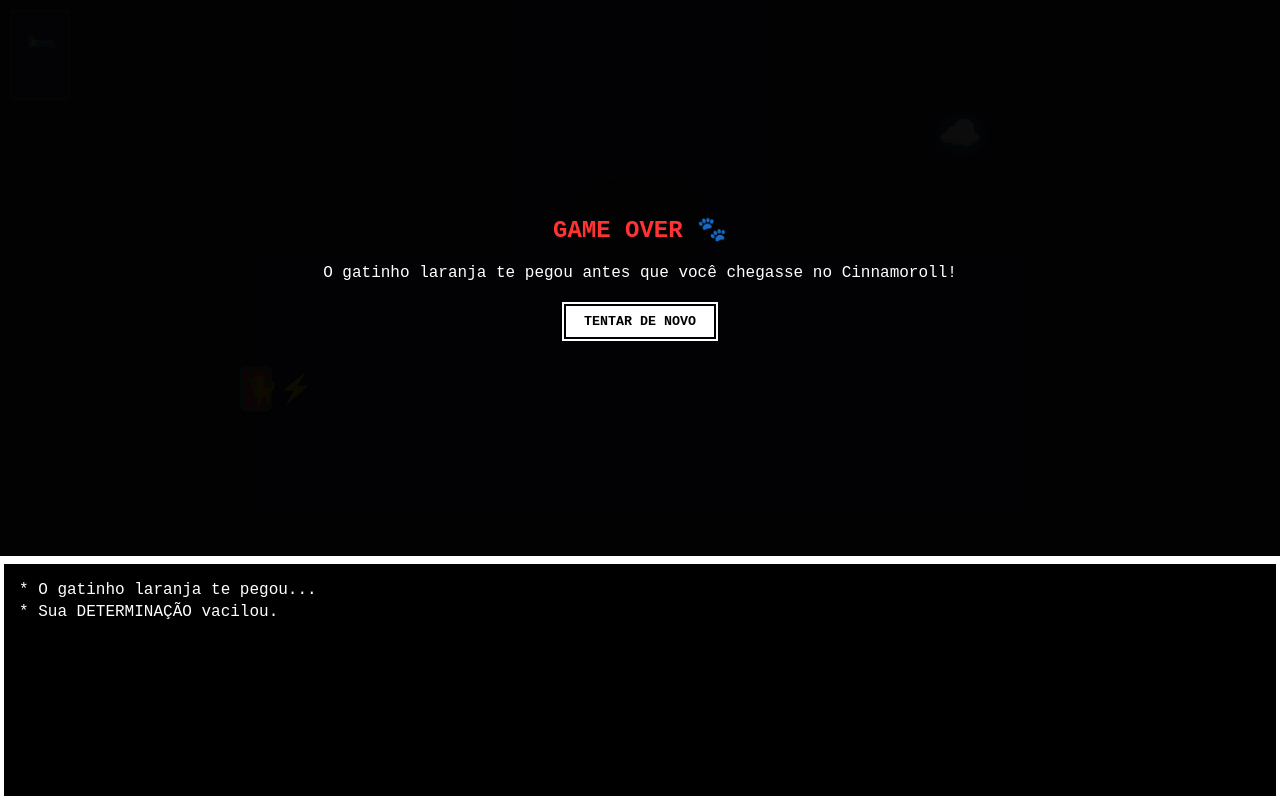
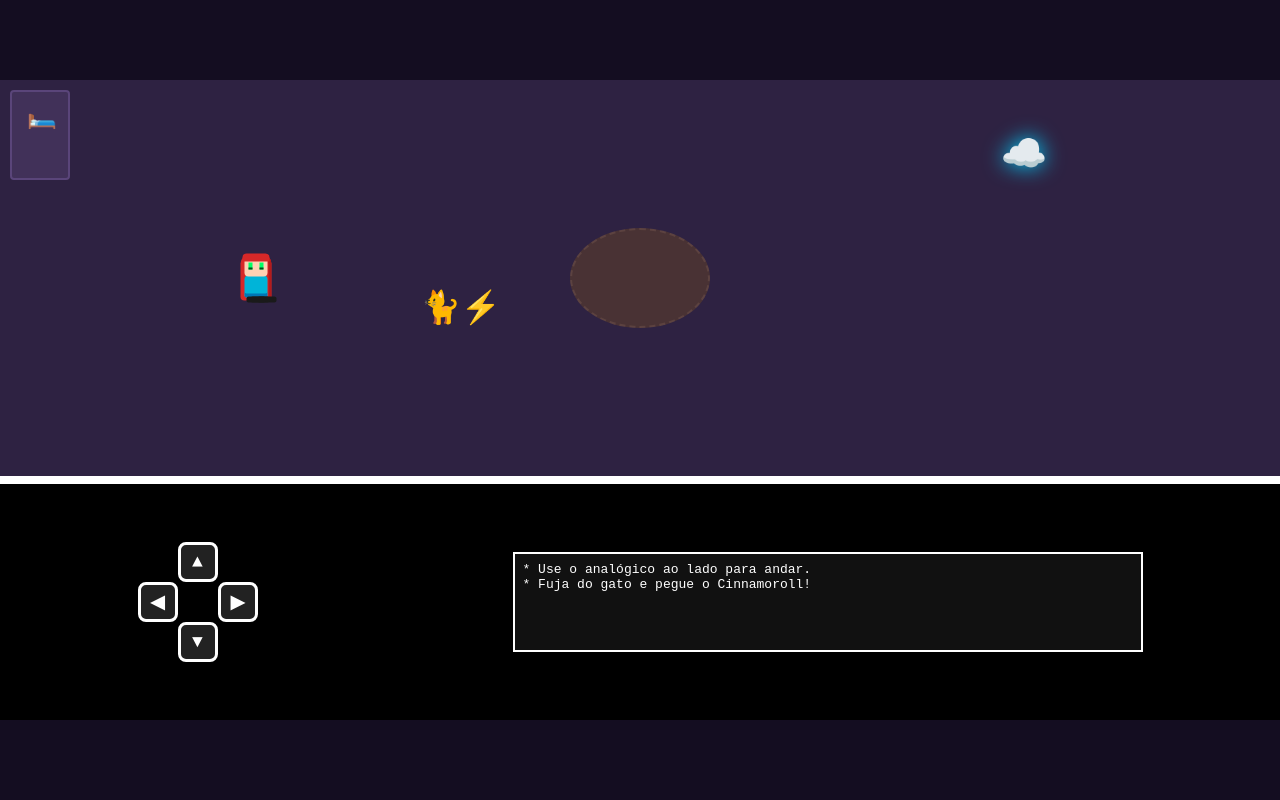
Before and after one commit to litglasses/joguinhosaiforapop, a plain HTML site: page index.html in a window 1280 px wide. Drawn offline with Linux system fonts and the light colour scheme.

Commit message:
Update index.html

```diff
--- a/index.html
+++ b/index.html
@@ -26,8 +26,8 @@
         #game-container {
             position: relative;
             width: 100vw;
-            height: 70vh;
-            background-color: #2e2242; /* Quarto estilo Undertale */
+            height: 50vh; /* Ajustado para dar espaço ao analógico */
+            background-color: #2e2242;
             border-bottom: 4px solid #fff;
             overflow: hidden;
         }
@@ -44,7 +44,7 @@
             width: 140px;
             height: 100px;
             background-color: #5c3e2b;
-            top: 40%;
+            top: 50%;
             left: 50%;
             transform: translate(-50%, -50%);
             border-radius: 50%;
@@ -56,90 +56,122 @@
             position: absolute;
             transform: translate(-50%, -50%);
             z-index: 2;
-            transition: left 0.1s linear, top 0.1s linear;
         }
-        /* Personagem: Cabelo Vermelho e Olhos Verdes */
+
+        /* --- MENINA DE CABELO VERMELHO E OLHO VERDE --- */
         #player {
-            width: 32px;
-            height: 45px;
-            background-color: #e63946; /* Cabelo Vermelho */
-            border-radius: 6px;
-            border: 3px solid #2a9d8f;
-            box-shadow: 0 4px 0px rgba(0,0,0,0.3);
+            width: 35px;
+            height: 55px;
         }
         #player::before {
             content: '';
             position: absolute;
-            top: 8px; left: 4px; width: 6px; height: 6px;
-            background: #00ff66; border-radius: 50%; /* Olho verde */
+            top: 5px; left: 2px;
+            width: 31px; height: 45px;
+            background-color: #d62828;
+            border-radius: 8px 8px 4px 4px;
+            z-index: 1;
+            box-shadow: inset -3px 0 0 #b31b1b;
         }
-        #player::after {
-            content: '';
+        .character-face {
             position: absolute;
-            top: 8px; right: 4px; width: 6px; height: 6px;
-            background: #00ff66; border-radius: 50%; /* Olho verde */
+            top: 6px; left: 6px;
+            width: 23px; height: 20px;
+            background-color: #ffd1b3;
+            border-radius: 4px;
+            z-index: 3;
         }
-        #cat {
-            font-size: 28px;
-            line-height: 1;
+        .character-face::before {
+            content: ''; position: absolute; top: 6px; left: 4px; width: 4px; height: 5px;
+            background-color: #00ff66; border-bottom: 2px solid #004d1a;
         }
+        .character-face::after {
+            content: ''; position: absolute; top: 6px; right: 4px; width: 4px; height: 5px;
+            background-color: #00ff66; border-bottom: 2px solid #004d1a;
+        }
+        .character-hair-front {
+            position: absolute; top: 3px; left: 4px; width: 27px; height: 8px;
+            background-color: #d62828; border-radius: 4px 4px 0 0; z-index: 4;
+        }
+        .character-body {
+            position: absolute; top: 25px; left: 6px; width: 23px; height: 22px;
+            background-color: #00b4d8; border-radius: 4px 4px 2px 2px; z-index: 2;
+            box-shadow: inset 0 -4px 0 #0077b6;
+        }
+        .character-body::after {
+            content: ''; position: absolute; bottom: -5px; left: 2px; width: 19px; height: 6px;
+            background-color: #1a1a1a; border-radius: 2px; box-shadow: 4px 0 0 #1a1a1a, 11px 0 0 #1a1a1a;
+        }
+
+        #cat { font-size: 32px; line-height: 1; }
         #toy {
-            font-size: 32px;
-            line-height: 1;
-            filter: drop-shadow(0 0 8px #00d2ff);
-            animation: bounce 1s infinite alternate;
+            font-size: 36px; line-height: 1;
+            filter: drop-shadow(0 0 10px #00d2ff);
+            animation: bounce 0.8s infinite alternate;
         }
         @keyframes bounce {
             from { transform: translate(-50%, -50%) scale(1); }
-            to { transform: translate(-50%, -60%) scale(1.1); }
+            to { transform: translate(-50%, -65%) scale(1.1); }
         }
-        #dialogue-box {
+
+        /* --- CONTROLES / ANALÓGICO (D-PAD) --- */
+        #controls-container {
             width: 100vw;
             height: 30vh;
             background-color: black;
-            border: 4px solid white;
-            padding: 15px;
-            font-size: 16px;
-            line-height: 1.4;
+            border-top: 4px solid white;
             display: flex;
-            flex-direction: column;
-            justify-content: space-between;
+            align-items: center;
+            justify-content: space-around;
+            padding: 10px;
             box-sizing: border-box;
         }
+        #dpad {
+            position: relative;
+            width: 120px;
+            height: 120px;
+        }
+        .dpad-btn {
+            position: absolute;
+            background: #222;
+            border: 3px solid white;
+            color: white;
+            font-weight: bold;
+            font-size: 18px;
+            display: flex;
+            align-items: center;
+            justify-content: center;
+            border-radius: 8px;
+        }
+        .dpad-btn:active {
+            background: white;
+            color: black;
+        }
+        #btn-up    { top: 0; left: 40px; width: 40px; height: 40px; }
+        #btn-down  { bottom: 0; left: 40px; width: 40px; height: 40px; }
+        #btn-left  { top: 40px; left: 0; width: 40px; height: 40px; }
+        #btn-right { top: 40px; right: 0; width: 40px; height: 40px; }
+
         #text-box {
-            height: 70%;
+            width: 50%;
+            height: 100px;
+            border: 2px solid white;
+            padding: 8px;
+            font-size: 13px;
             overflow-y: auto;
+            background: #111;
+        }
+
+        .screen {
+            position: absolute;
+            top: 0; left: 0; width: 100%; height: 100%;
+            background: rgba(0,0,0,0.95); z-index: 10;
+            display: flex; flex-direction: column; align-items: center; justify-content: center;
+            padding: 20px; text-align: center; display: none;
         }
         .btn {
-            background: white;
-            color: black;
-            border: 2px solid white;
-            padding: 10px 20px;
-            font-weight: bold;
-            font-family: 'Courier New', Courier, monospace;
-            cursor: pointer;
-            text-transform: uppercase;
-            box-shadow: inset 0 0 0 2px black;
-        }
-        .btn:active {
-            background: black;
-            color: white;
-        }
-        .screen {
-            position: absolute;
-            top: 0;
-            left: 0;
-            width: 100%;
-            height: 100%;
-            background: rgba(0,0,0,0.95);
-            z-index: 10;
-            display: flex;
-            flex-direction: column;
-            align-items: center;
-            justify-content: center;
-            padding: 20px;
-            text-align: center;
-            display: none;
+            background: white; color: black; border: 2px solid white; padding: 10px 20px;
+            font-weight: bold; font-family: inherit; cursor: pointer; text-transform: uppercase;
         }
     </style>
 </head>
@@ -149,14 +181,19 @@
         <div class="furniture" id="bed"></div>
         <div id="rug"></div>
 
-        <div id="player" class="sprite"></div>
+        <div id="player" class="sprite">
+            <div class="character-hair-front"></div>
+            <div class="character-face"></div>
+            <div class="character-body"></div>
+        </div>
+
         <div id="cat" class="sprite">🐈⚡</div>
         <div id="toy" class="sprite">☁️</div>
 
-        <!-- Tela de Vitória com a frase personalizada -->
+        <!-- Tela de Vitória -->
         <div id="win-screen" class="screen">
-            <h2 style="color: #ff3366; margin-bottom: 20px; font-size: 26px; font-weight: bold;">VOCÊ CONSEGUIU! 🎉</h2>
-            <p id="win-message" style="font-size: 22px; margin-bottom: 30px; color: #fff; line-height: 1.6;">
+            <h2 style="color: #ff3366; margin-bottom: 20px; font-size: 24px;">VOCÊ CONSEGUIU! 🎉</h2>
+            <p style="font-size: 20px; margin-bottom: 30px; color: #fff; line-height: 1.6;">
                 Te amo linda de cabelo vermelho ❤️
             </p>
             <button class="btn" onclick="resetGame()">Jogar de Novo</button>
@@ -165,13 +202,20 @@
         <!-- Tela de Game Over -->
         <div id="lose-screen" class="screen">
             <h2 style="color: #ff3333; margin-bottom: 20px; font-size: 24px;">GAME OVER 🐾</h2>
-            <p style="font-size: 16px; margin-bottom: 20px;">O gatinho laranja te pegou antes que você chegasse no Cinnamoroll!</p>
+            <p style="margin-bottom: 20px;">O gatinho laranja te pegou!</p>
             <button class="btn" onclick="resetGame()">Tentar de Novo</button>
         </div>
     </div>
 
-    <div id="dialogue-box">
-        <div id="text-box">* Você entrou no quarto...<br>* Fuja do GATO LARANJA e pegue a pelúcia do CINNAMOROLL!<br>* (Toque na tela para se mover)</div>
+    <!-- Seção de baixo com Analógico e Diálogo estilo RPG -->
+    <div id="controls-container">
+        <div id="dpad">
+            <div class="dpad-btn" id="btn-up">▲</div>
+            <div class="dpad-btn" id="btn-down">▼</div>
+            <div class="dpad-btn" id="btn-left">◀</div>
+            <div class="dpad-btn" id="btn-right">▶</div>
+        </div>
+        <div id="text-box">* Use o analógico ao lado para andar.<br>* Fuja do gato e pegue o Cinnamoroll!</div>
     </div>
 
     <script>
@@ -185,16 +229,18 @@
 
         let pX, pY, cX, cY, tX, tY;
         let gameActive = true;
-        let speed = 2.8;
+        let catSpeed = 1.9; // Velocidade equilibrada para o analógico
+        let playerSpeed = 4.5; // Velocidade de movimento da personagem
+
+        // Estados dos botões do analógico
+        let moveKeys = { up: false, down: false, left: false, right: false };
 
         function initPositions() {
             const w = container.clientWidth;
             const h = container.clientHeight;
-
-            pX = w * 0.2; pY = h * 0.7;
+            pX = w * 0.2; pY = h * 0.5;
             cX = w * 0.8; cY = h * 0.8;
-            tX = w * 0.75; tY = h * 0.25;
-
+            tX = w * 0.8; tY = h * 0.2;
             updatePositions();
         }
 
@@ -207,43 +253,55 @@
             toy.style.top = tY + 'px';
         }
 
-        container.addEventListener('touchstart', handleTouch);
-        container.addEventListener('touchmove', handleTouch);
+        // Vincular botões do analógico (Funciona em Toque e Mouse)
+        const setupBtn = (id, direction) => {
+            const btn = document.getElementById(id);
+            const start = (e) => { e.preventDefault(); moveKeys[direction] = true; };
+            const end = (e) => { e.preventDefault(); moveKeys[direction] = false; };
 
-        function handleTouch(e) {
+            btn.addEventListener('touchstart', start);
+            btn.addEventListener('touchend', end);
+            btn.addEventListener('mousedown', start);
+            btn.addEventListener('mouseup', end);
+            btn.addEventListener('mouseleave', end);
+        };
+
+        setupBtn('btn-up', 'up');
+        setupBtn('btn-down', 'down');
+        setupBtn('btn-left', 'left');
+        setupBtn('btn-right', 'right');
+
+        // Loop principal
+        function gameLoop() {
             if (!gameActive) return;
-            e.preventDefault();
-            const touch = e.touches[0];
-            const rect = container.getBoundingClientRect();
 
-            pX = touch.clientX - rect.left;
-            pY = touch.clientY - rect.top;
+            // Movimentação do Jogador baseada no analógico ativo
+            if (moveKeys.up) pY -= playerSpeed;
+            if (moveKeys.down) pY += playerSpeed;
+            if (moveKeys.left) pX -= playerSpeed;
+            if (moveKeys.right) pX += playerSpeed;
 
+            // Limites das paredes do quarto
             pX = Math.max(20, Math.min(container.clientWidth - 20, pX));
             pY = Math.max(25, Math.min(container.clientHeight - 25, pY));
 
-            player.style.left = pX + 'px';
-            player.style.top = pY + 'px';
-        }
-
-        function gameLoop() {
-            if (!gameActive) return;
-
+            // IA do Gato seguindo a jogadora
             let dx = pX - cX;
             let dy = pY - cY;
             let distanceToPlayer = Math.sqrt(dx * dx + dy * dy);
 
             if (distanceToPlayer > 5) {
-                cX += (dx / distanceToPlayer) * speed;
-                cY += (dy / distanceToPlayer) * speed;
-                cat.style.left = cX + 'px';
-                cat.style.top = cY + 'px';
+                cX += (dx / distanceToPlayer) * catSpeed;
+                cY += (dy / distanceToPlayer) * catSpeed;
             }
 
+            updatePositions();
+
+            // Colisões
             if (distanceToPlayer < 28) {
                 gameActive = false;
                 loseScreen.style.display = 'flex';
-                textBox.innerHTML = "* O gatinho laranja te pegou...<br>* Sua DETERMINAÇÃO vacilou.";
+                textBox.innerHTML = "* O gatinho te alcançou...";
             }
 
             let txDiff = pX - tX;
@@ -253,7 +311,7 @@
             if (distanceToToy < 32) {
                 gameActive = false;
                 winScreen.style.display = 'flex';
-                textBox.innerHTML = "* Você conseguiu pegar o Cinnamoroll!<br>* O quarto se enche de paz.";
+                textBox.innerHTML = "* Você pegou o Cinnamoroll! ❤️";
             }
 
             requestAnimationFrame(gameLoop);
@@ -262,8 +320,9 @@
         function resetGame() {
             winScreen.style.display = 'none';
             loseScreen.style.display = 'none';
-            textBox.innerHTML = "* O jogo recomeçou.<br>* Fuja do gatinho e pegue a pelúcia!";
+            textBox.innerHTML = "* Fuja do gatinho e pegue a pelúcia!";
             gameActive = true;
+            moveKeys = { up: false, down: false, left: false, right: false };
             initPositions();
             requestAnimationFrame(gameLoop);
         }
```
